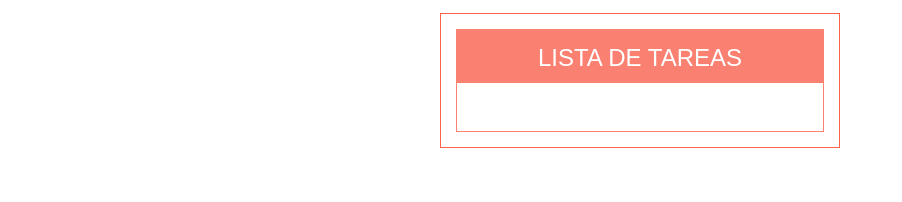
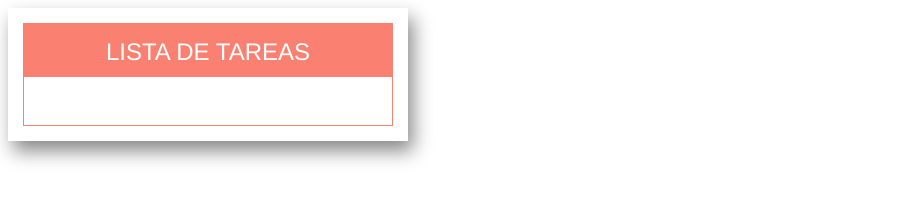
Before and after one commit to MatuteDV/html_to-do, a plain HTML site: page index.html in a window 1280 px wide. Shown: the whole page, without its empty margins (0-902 px from the left). Drawn offline with Linux system fonts and the light colour scheme.

Commit message:
Cambios en el container

```diff
--- a/todo-list.css
+++ b/todo-list.css
@@ -3,15 +3,17 @@
 }
 
 body {
-    font-family: sans-serif;
+
+    font-family: 'Helvetica';
 }
 
 .container {
     width: 400px;
     text-align: center;
-    border: 1px solid tomato;
+    border: none;
     padding: 15px;
-    margin: 1% auto;
+    box-shadow: 5px 10px 18px #888888;
+    /*margin: 1% auto;*/
 }
 
 .container h2 {
```
